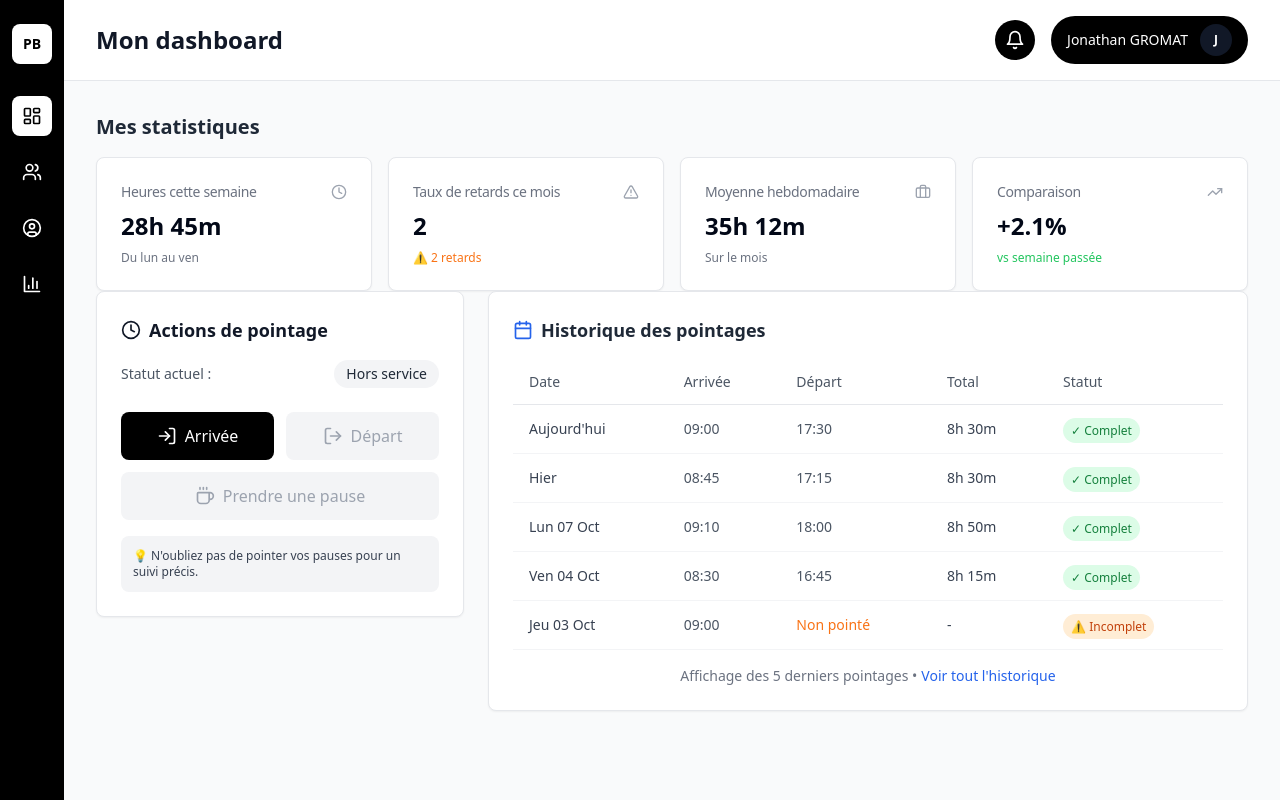
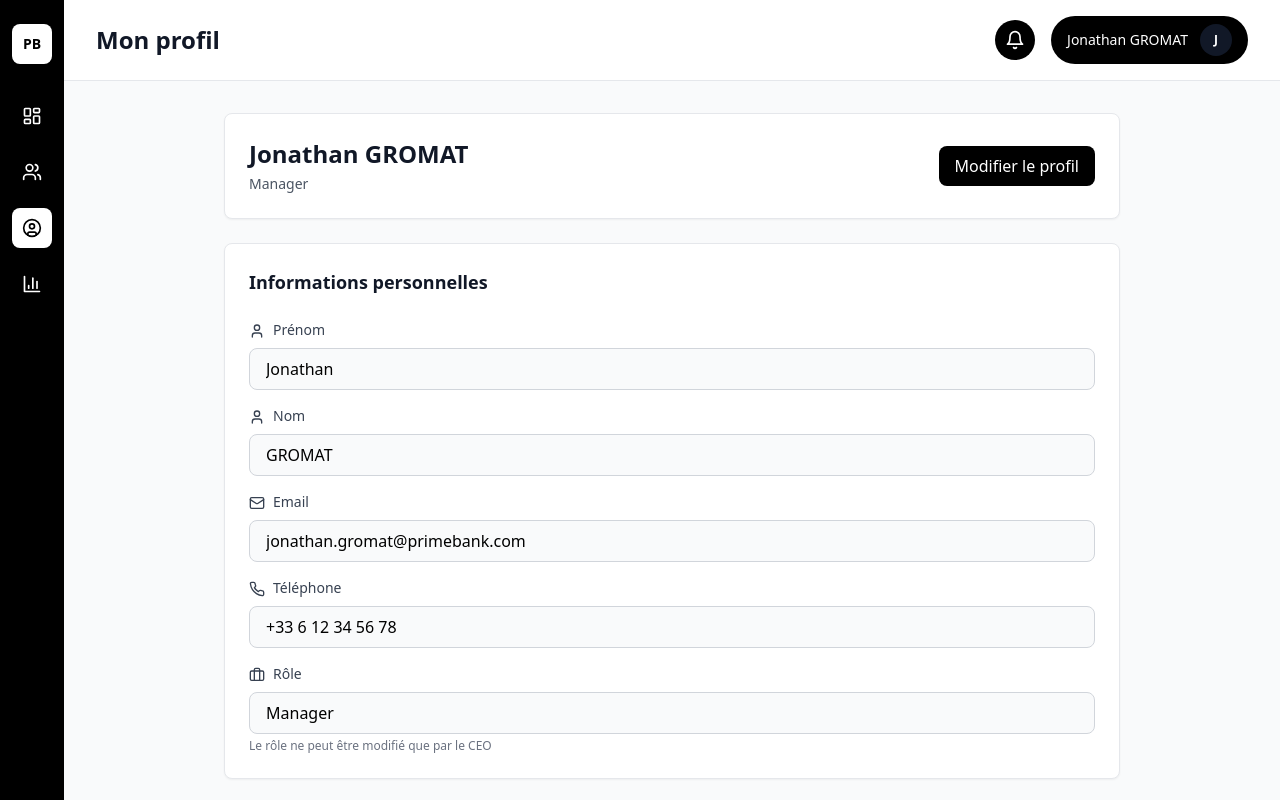
Before and after one commit to CharlesNts/TimeManager, a React (Vite) app in the folder frontend/: page /profile in a window 1280 px wide. Before the commit this address led to /dashboard. Built offline with nearby package versions, Linux system fonts and the light colour scheme.

Commit message:
Ajoute de page de profil mais à noter de réfléchir aux photos de profil que je n'ai pas mis

```diff
--- a/frontend/src/App.jsx
+++ b/frontend/src/App.jsx
@@ -3,6 +3,7 @@ import { BrowserRouter, Routes, Route, Navigate } from 'react-router-dom';
 import DemoPage from './pages/DemoPage';
 import EmployeeDashboard from './pages/EmployeeDashboard';
 import TeamsList from './pages/TeamsList';
+import ProfilePage from './pages/ProfilePage';
 
 /**
  * Composant App - Point d'entrée avec le système de routing
@@ -10,6 +11,7 @@ import TeamsList from './pages/TeamsList';
  * Routes disponibles:
  * - /dashboard : Dashboard employé
  * - /teams : Liste des équipes (Manager/CEO)
+ * - /profile : Profil utilisateur
  * - /demo : Page de démonstration des composants
  * - / : Redirige vers /dashboard par défaut
  *
@@ -26,6 +28,9 @@ function App() {
         {/* Liste des équipes - Manager/CEO */}
         <Route path="/teams" element={<TeamsList />} />
 
+        {/* Profil utilisateur */}
+        <Route path="/profile" element={<ProfilePage />} />
+
         {/* Page de démo des composants */}
         <Route path="/demo" element={<DemoPage />} />
 
--- a/frontend/src/components/manager/TeamCard.jsx
+++ b/frontend/src/components/manager/TeamCard.jsx
@@ -1,73 +1,72 @@
 // src/components/manager/TeamCard.jsx
 import React from 'react';
-import { Users, Clock, TrendingUp, ArrowRight } from 'lucide-react';
+import { Users, UserCircle, ArrowRight } from 'lucide-react';
 
 /**
  * Composant TeamCard - Carte affichant les informations d'une équipe
  *
  * Props:
- * - teamName: Nom de l'équipe
- * - memberCount: Nombre de membres
- * - avgHours: Moyenne d'heures hebdomadaires
- * - trend: Tendance (ex: "+5%")
+ * - teamName: Nom de l'équipe (Teams.name)
+ * - description: Description de l'équipe (Teams.description)
+ * - memberCount: Nombre de membres (calculé via TeamMember)
+ * - managerName: Nom du manager (User.firstName + lastName)
  * - onClick: Fonction appelée au clic sur "Voir détails"
+ *
+ * Note: avgHours et trend seront calculés côté backend via les Clocks
  *
  * Exemple:
  * <TeamCard
  *   teamName="Équipe Dev"
+ *   description="Développement logiciel"
  *   memberCount={8}
- *   avgHours="35h 30m"
- *   trend="+3.2%"
+ *   managerName="Jean Dupont"
  *   onClick={() => console.log("Voir équipe")}
  * />
  */
 export default function TeamCard({
   teamName,
+  description,
   memberCount,
-  avgHours,
-  trend,
+  managerName,
   onClick
 }) {
   return (
     <div className="bg-white rounded-lg shadow-sm border border-gray-200 p-6">
       {/* Header de la carte */}
       <div className="flex items-start justify-between mb-4">
-        <div>
+        <div className="flex-1">
           <h3 className="text-lg font-semibold text-gray-900">{teamName}</h3>
-          <p className="text-sm text-gray-500 mt-1 flex items-center">
-            <Users className="w-4 h-4 mr-1" />
-            {memberCount} {memberCount > 1 ? 'membres' : 'membre'}
-          </p>
+          {description && (
+            <p className="text-sm text-gray-500 mt-1">{description}</p>
+          )}
         </div>
 
         {/* Icône d'équipe */}
-        <div className="w-12 h-12 bg-gray-100 rounded-lg flex items-center justify-center">
+        <div className="w-12 h-12 bg-gray-100 rounded-lg flex items-center justify-center ml-4">
           <Users className="w-6 h-6 text-gray-600" />
         </div>
       </div>
 
-      {/* Stats de l'équipe */}
+      {/* Infos de l'équipe */}
       <div className="space-y-3 mb-4">
-        {/* Moyenne d'heures */}
+        {/* Nombre de membres */}
         <div className="flex items-center justify-between">
           <span className="text-sm text-gray-600 flex items-center">
-            <Clock className="w-4 h-4 mr-2" />
-            Moy. hebdomadaire
+            <Users className="w-4 h-4 mr-2" />
+            Membres
           </span>
-          <span className="text-sm font-medium text-gray-900">{avgHours}</span>
+          <span className="text-sm font-medium text-gray-900">
+            {memberCount} {memberCount > 1 ? 'personnes' : 'personne'}
+          </span>
         </div>
 
-        {/* Tendance */}
+        {/* Manager */}
         <div className="flex items-center justify-between">
           <span className="text-sm text-gray-600 flex items-center">
-            <TrendingUp className="w-4 h-4 mr-2" />
-            Tendance
+            <UserCircle className="w-4 h-4 mr-2" />
+            Manager
           </span>
-          <span className={`text-sm font-medium ${
-            trend.startsWith('+') ? 'text-green-600' : 'text-red-600'
-          }`}>
-            {trend}
-          </span>
+          <span className="text-sm font-medium text-gray-900">{managerName}</span>
         </div>
       </div>
 
--- /dev/null
+++ b/frontend/src/pages/ProfilePage.jsx
@@ -0,0 +1,268 @@
+// src/pages/ProfilePage.jsx
+import React, { useState } from 'react';
+import Layout from '../components/layout/Layout';
+import {
+  User,
+  Mail,
+  Phone,
+  Briefcase,
+  Key,
+  Save,
+  LayoutDashboard,
+  Users,
+  UserCircle,
+  BarChart3
+} from 'lucide-react';
+
+/**
+ * Page ProfilePage - Profil utilisateur
+ *
+ * Accessible à tous les utilisateurs
+ * Affiche et permet de modifier:
+ * - Photo de profil
+ * - Informations personnelles
+ * - Mot de passe
+ *
+ * Pour l'instant en mode démo (données statiques)
+ */
+export default function ProfilePage() {
+  // Configuration de la navigation sidebar
+  const sidebarItems = [
+    {
+      icon: LayoutDashboard,
+      label: "Mon Dashboard",
+      path: "/dashboard"
+    },
+    {
+      icon: Users,
+      label: "Équipes",
+      path: "/teams"
+    },
+    {
+      icon: UserCircle,
+      label: "Profil",
+      path: "/profile"
+    },
+    {
+      icon: BarChart3,
+      label: "Démo",
+      path: "/demo"
+    },
+  ];
+
+  // État local pour les données du profil (mode démo)
+  // Correspond à la table Users
+  const [profileData, setProfileData] = useState({
+    firstName: 'Jonathan',
+    lastName: 'GROMAT',
+    email: 'jonathan.gromat@primebank.com',
+    phoneNumber: '+33 6 12 34 56 78',
+    role: 'MANAGER' // Enum: EMPLOYEE, MANAGER, CEO
+  });
+
+  const [isEditing, setIsEditing] = useState(false);
+
+  // Gérer les changements dans les champs
+  const handleInputChange = (field, value) => {
+    setProfileData(prev => ({
+      ...prev,
+      [field]: value
+    }));
+  };
+
+  // Sauvegarder les modifications
+  const handleSave = () => {
+    console.log('Sauvegarde du profil:', profileData);
+    setIsEditing(false);
+    // Plus tard: appel API pour sauvegarder
+  };
+
+  // Annuler les modifications
+  const handleCancel = () => {
+    setIsEditing(false);
+    // Plus tard: recharger les données depuis l'API
+  };
+
+  // Réinitialiser le mot de passe
+  const handleResetPassword = () => {
+    console.log('Réinitialisation du mot de passe');
+    // Plus tard: ouvrir un modal ou naviguer vers une page dédiée
+  };
+
+  return (
+    <Layout
+      sidebarItems={sidebarItems}
+      pageTitle="Mon profil"
+      userName={`${profileData.firstName} ${profileData.lastName}`}
+      userRole={profileData.role}
+    >
+      <div className="p-8">
+        <div className="max-w-4xl mx-auto space-y-6">
+
+          {/* En-tête avec nom et bouton modifier */}
+          <div className="bg-white rounded-lg shadow-sm border border-gray-200 p-6">
+            <div className="flex items-center justify-between">
+              <div>
+                <h2 className="text-2xl font-semibold text-gray-900">
+                  {profileData.firstName} {profileData.lastName}
+                </h2>
+                <p className="text-sm text-gray-600 mt-1">
+                  {profileData.role === 'MANAGER' ? 'Manager' :
+                   profileData.role === 'CEO' ? 'CEO' : 'Employé'}
+                </p>
+              </div>
+
+              {/* Bouton Modifier */}
+              {!isEditing && (
+                <button
+                  onClick={() => setIsEditing(true)}
+                  className="px-4 py-2 bg-black text-white rounded-lg font-medium"
+                >
+                  Modifier le profil
+                </button>
+              )}
+            </div>
+          </div>
+
+          {/* Carte Informations personnelles */}
+          <div className="bg-white rounded-lg shadow-sm border border-gray-200 p-6">
+            <h3 className="text-lg font-semibold text-gray-900 mb-6">
+              Informations personnelles
+            </h3>
+
+            <div className="space-y-4">
+              {/* Prénom */}
+              <div>
+                <label className="block text-sm font-medium text-gray-700 mb-2">
+                  <User className="w-4 h-4 inline mr-2" />
+                  Prénom
+                </label>
+                <input
+                  type="text"
+                  value={profileData.firstName}
+                  onChange={(e) => handleInputChange('firstName', e.target.value)}
+                  disabled={!isEditing}
+                  className={`w-full px-4 py-2 border border-gray-300 rounded-lg ${
+                    isEditing ? 'bg-white' : 'bg-gray-50'
+                  }`}
+                />
+              </div>
+
+              {/* Nom */}
+              <div>
+                <label className="block text-sm font-medium text-gray-700 mb-2">
+                  <User className="w-4 h-4 inline mr-2" />
+                  Nom
+                </label>
+                <input
+                  type="text"
+                  value={profileData.lastName}
+                  onChange={(e) => handleInputChange('lastName', e.target.value)}
+                  disabled={!isEditing}
+                  className={`w-full px-4 py-2 border border-gray-300 rounded-lg ${
+                    isEditing ? 'bg-white' : 'bg-gray-50'
+                  }`}
+                />
+              </div>
+
+              {/* Email */}
+              <div>
+                <label className="block text-sm font-medium text-gray-700 mb-2">
+                  <Mail className="w-4 h-4 inline mr-2" />
+                  Email
+                </label>
+                <input
+                  type="email"
+                  value={profileData.email}
+                  onChange={(e) => handleInputChange('email', e.target.value)}
+                  disabled={!isEditing}
+                  className={`w-full px-4 py-2 border border-gray-300 rounded-lg ${
+                    isEditing ? 'bg-white' : 'bg-gray-50'
+                  }`}
+                />
+              </div>
+
+              {/* Téléphone */}
+              <div>
+                <label className="block text-sm font-medium text-gray-700 mb-2">
+                  <Phone className="w-4 h-4 inline mr-2" />
+                  Téléphone
+                </label>
+                <input
+                  type="tel"
+                  value={profileData.phoneNumber}
+                  onChange={(e) => handleInputChange('phoneNumber', e.target.value)}
+                  disabled={!isEditing}
+                  className={`w-full px-4 py-2 border border-gray-300 rounded-lg ${
+                    isEditing ? 'bg-white' : 'bg-gray-50'
+                  }`}
+                />
+              </div>
+
+              {/* Rôle (non modifiable) */}
+              <div>
+                <label className="block text-sm font-medium text-gray-700 mb-2">
+                  <Briefcase className="w-4 h-4 inline mr-2" />
+                  Rôle
+                </label>
+                <input
+                  type="text"
+                  value={profileData.role === 'MANAGER' ? 'Manager' :
+                         profileData.role === 'CEO' ? 'CEO' : 'Employé'}
+                  disabled={true}
+                  className="w-full px-4 py-2 border border-gray-300 rounded-lg bg-gray-50"
+                />
+                <p className="text-xs text-gray-500 mt-1">
+                  Le rôle ne peut être modifié que par le CEO
+                </p>
+              </div>
+            </div>
+
+            {/* Boutons d'action en mode édition */}
+            {isEditing && (
+              <div className="flex space-x-3 mt-6">
+                <button
+                  onClick={handleSave}
+                  className="flex-1 flex items-center justify-center px-4 py-2 bg-black text-white rounded-lg font-medium"
+                >
+                  <Save className="w-4 h-4 mr-2" />
+                  Sauvegarder
+                </button>
+                <button
+                  onClick={handleCancel}
+                  className="flex-1 px-4 py-2 bg-white text-gray-900 border-2 border-gray-900 rounded-lg font-medium"
+                >
+                  Annuler
+                </button>
+              </div>
+            )}
+          </div>
+
+          {/* Carte Sécurité */}
+          <div className="bg-white rounded-lg shadow-sm border border-gray-200 p-6">
+            <h3 className="text-lg font-semibold text-gray-900 mb-4">
+              Sécurité
+            </h3>
+
+            <div className="flex items-center justify-between">
+              <div>
+                <p className="text-sm font-medium text-gray-900">Mot de passe</p>
+                <p className="text-sm text-gray-500 mt-1">
+                  Modifié il y a 30 jours
+                </p>
+              </div>
+              <button
+                onClick={handleResetPassword}
+                className="flex items-center px-4 py-2 bg-white text-gray-900 border-2 border-gray-900 rounded-lg font-medium"
+              >
+                <Key className="w-4 h-4 mr-2" />
+                Réinitialiser
+              </button>
+            </div>
+          </div>
+
+        </div>
+      </div>
+    </Layout>
+  );
+}
--- a/frontend/src/pages/TeamsList.jsx
+++ b/frontend/src/pages/TeamsList.jsx
@@ -41,48 +41,49 @@ export default function TeamsList() {
   ];
 
   // Données de démo - Plus tard viendront de l'API
+  // Correspond à la table Teams + calculs
   const teams = [
     {
       id: 1,
       name: "Équipe Développement",
+      description: "Développement de logiciels",
       memberCount: 8,
-      avgHours: "35h 30m",
-      trend: "+3.2%"
+      managerName: "Jean Dupont"
     },
     {
       id: 2,
       name: "Équipe Marketing",
+      description: "Marketing digital",
       memberCount: 5,
-      avgHours: "32h 15m",
-      trend: "+1.5%"
+      managerName: "Marie Martin"
     },
     {
       id: 3,
       name: "Équipe Support",
+      description: "Support client",
       memberCount: 12,
-      avgHours: "38h 45m",
-      trend: "-2.1%"
+      managerName: "Pierre Durand"
     },
     {
       id: 4,
       name: "Équipe RH",
+      description: "Ressources humaines",
       memberCount: 3,
-      avgHours: "35h 00m",
-      trend: "+0.8%"
+      managerName: "Sophie Bernard"
     },
     {
       id: 5,
       name: "Équipe Finance",
+      description: "Gestion financière",
       memberCount: 6,
-      avgHours: "36h 20m",
-      trend: "+4.5%"
+      managerName: "Luc Petit"
     },
     {
       id: 6,
       name: "Équipe Design",
+      description: "Design & UX",
       memberCount: 4,
-      avgHours: "33h 50m",
-      trend: "+2.3%"
+      managerName: "Emma Robert"
     },
   ];
 
@@ -135,9 +136,9 @@ export default function TeamsList() {
               <TeamCard
                 key={team.id}
                 teamName={team.name}
+                description={team.description}
                 memberCount={team.memberCount}
-                avgHours={team.avgHours}
-                trend={team.trend}
+                managerName={team.managerName}
                 onClick={() => handleTeamClick(team.id)}
               />
             ))}
```
